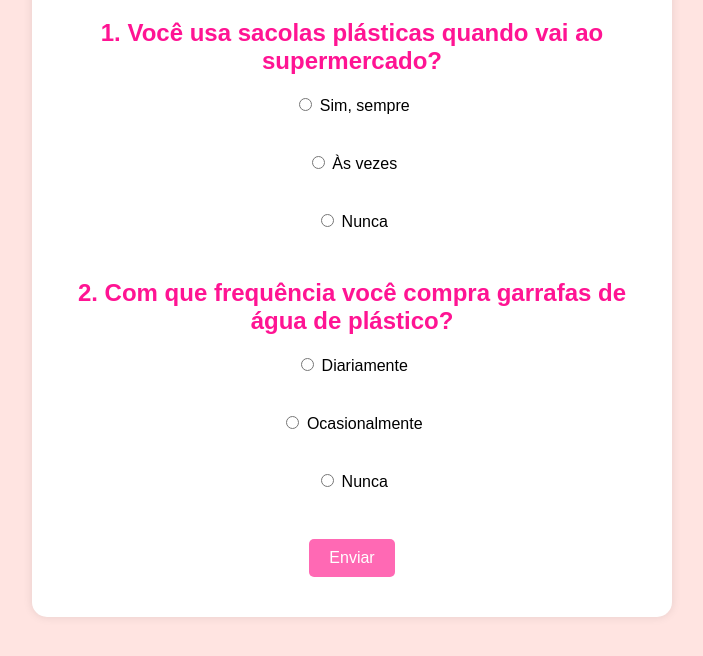
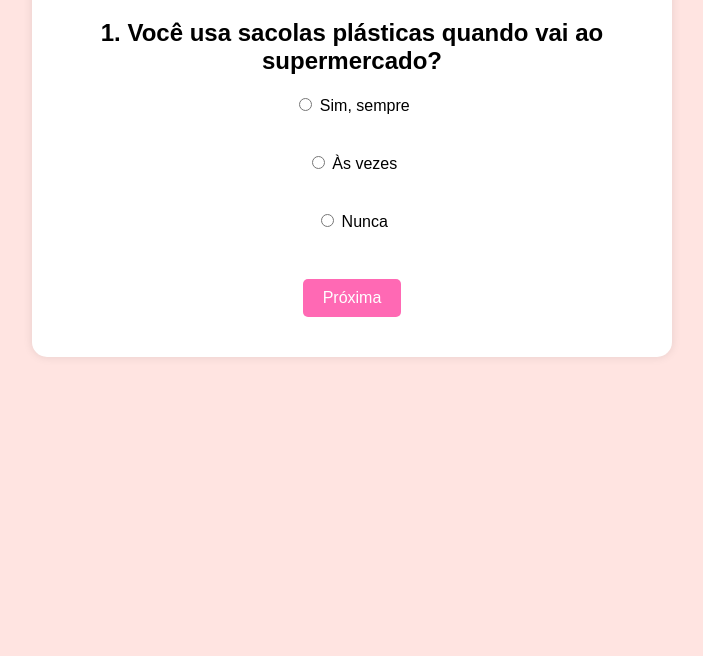
Before and after one commit to giovanamotta/Peer_to_peer_WGCNA, a plain HTML site: page index.html in a window 1280 px wide. Shown: the part 168-824 px from the top of the page, without its empty margins (288-991 px from the left). After the commit the page ends 800 px from the top, so only its background shows below. Drawn offline with Linux system fonts and the light colour scheme.

Commit message:
Update index.html

```diff
--- a/index.html
+++ b/index.html
@@ -9,22 +9,31 @@
 <body>
     <div class="quiz-container">
         <h1>Quiz da Pegada de Plástico - Projeto BARBIE</h1>
-        <form id="quiz-form">
-            <div class="question">
+        <div class="quiz-section" id="section-1">
             <h2>1. Você usa sacolas plásticas quando vai ao supermercado?</h2>
             <label><input type="radio" name="q1" value="5"> Sim, sempre</label><br>
             <label><input type="radio" name="q1" value="3"> Às vezes</label><br>
             <label><input type="radio" name="q1" value="1"> Nunca</label><br>
+            <button onclick="nextSection(2)">Próxima</button>
         </div>
-            <div class="question">
+        <div class="quiz-section" id="section-2" style="display:none;">
+            <h2>Curiosidade: Sabia que o plástico demora até 1000 anos para se decompor?</h2>
+            <button onclick="nextSection(3)">Próxima</button>
+        </div>
+        <div class="quiz-section" id="section-3" style="display:none;">
             <h2>2. Com que frequência você compra garrafas de água de plástico?</h2>
             <label><input type="radio" name="q2" value="5"> Diariamente</label><br>
             <label><input type="radio" name="q2" value="3"> Ocasionalmente</label><br>
             <label><input type="radio" name="q2" value="1"> Nunca</label><br>
+            <button onclick="nextSection(4)">Próxima</button>
         </div>
-            <!-- Adicione mais perguntas conforme necessário -->
-            <button type="button" onclick="calculateScore()">Enviar</button>
-        </form>
+        <div class="quiz-section" id="section-4" style="display:none;">
+            <h2>Curiosidade: Cerca de 8 milhões de toneladas de plástico vão parar nos oceanos todos os anos.</h2>
+            <button onclick="nextSection(5)">Próxima</button>
+        </div>
+        <div class="quiz-section" id="section-5" style="display:none;">
+            <button onclick="calculateScore()">Ver Resultado</button>
+        </div>
         <div id="result"></div>
     </div>
     <script src="script.js"></script>
```
Lines whose indentation alone changed are shown as unchanged.
